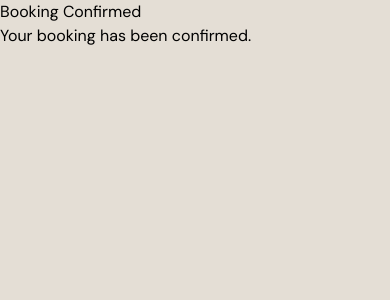
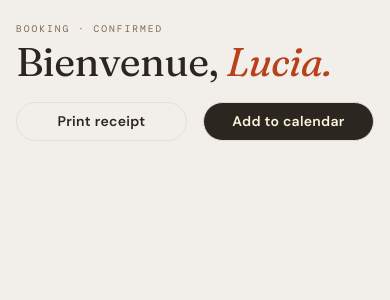
Before and after one commit to Sven-27/hotel-booking-confirmation-page, a React (Vite) app: page / in a window 390 px wide. Shown: the top 300 px of the page. Built offline with nearby package versions, Linux system fonts and the light colour scheme; a web font is replaced by a local one.

Commit message:
styling: confirmationheader for mobile is done

```diff
--- a/index.html
+++ b/index.html
@@ -11,7 +11,7 @@
   <title>Hotel booking confirmation page</title>
 
 </head>
-<body class="flex flex-col min-h-screen bg-neutral-400">
+<body class="flex flex-col min-h-screen bg-neutral-200">
   <div id="root"></div>
   <script type="module" src="/src/main.tsx"></script>
 </body>
--- a/src/App.tsx
+++ b/src/App.tsx
@@ -2,7 +2,7 @@ import Confirmation from './components/confirmation/Confirmation';
 
 const app = () => {
   return (
-    <div>
+    <div >
       <Confirmation />
     </div>
   )
--- a/src/components/confirmation/ActiveButtons.tsx
+++ b/src/components/confirmation/ActiveButtons.tsx
@@ -1,8 +1,8 @@
 const ActiveButtons: React.FC = () => {
   return (
-    <div>
-      <button type="button">Print receipt</button>
-      <button type="button">Add to calendar</button>
+    <div className="flex justify-between gap-[16px]">
+      <button type="button" className="button text-neutral-900 text-preset-5-semibold">Print receipt</button>
+      <button type="button" className="button text-neutral-900 text-preset-5-semibold text-sun-50 bg-neutral-900">Add to calendar</button>
     </div>
   )
 }
--- a/src/components/confirmation/Confirmation.tsx
+++ b/src/components/confirmation/Confirmation.tsx
@@ -1,10 +1,9 @@
-
+import ConfirmationHeader from './ConfirmationHeader';
 
 const Confirmation: React.FC = () => {
   return (
-    <div>
-      <h1>Booking Confirmed</h1>
-      <p>Your booking has been confirmed.</p>
+    <div className="pt-[20px] px-[16px]">
+      <ConfirmationHeader />
     </div>
   );
 };
--- a/src/components/confirmation/ConfirmationHeader.tsx
+++ b/src/components/confirmation/ConfirmationHeader.tsx
@@ -3,9 +3,9 @@ import ActiveButtons from './ActiveButtons';
 const ConfirmationHeader: React.FC = () => {
   return (
     <section>
-      <div>
-        <p><small>Booking · Confirmed</small></p>
-        <h1>Bienvenue, <span>Lucia</span>.</h1>
+      <div className="pb-[16px]">
+        <p className="text-preset-8 uppercase text-neutral-600"><small>Booking · Confirmed</small></p>
+        <h1 className="text-preset-1-normal text-neutral-900">Bienvenue, <span className="italic text-terracotta-600">Lucia.</span></h1>
       </div>
       <ActiveButtons />
     </section>
--- a/src/index.css
+++ b/src/index.css
@@ -28,6 +28,13 @@
   --font-fraunces: 'Fraunces', serif;
   --font-sans: 'DM Sans', sans-serif;
   --font-mono: 'DM Mono', monospace;
+
+  /* font weights */
+  --font-weight-normal: 400;
+  --font-weight-medium: 500;
+  --font-weight-semibold: 600;
+  --font-weight-bold: 700;
+  --font-weight-black: 900;
 
   /* spacing */
   --spacing-2: 2px;
@@ -64,7 +71,7 @@
 /* custom classes */
 @layer base {
   /* text presets with fraunces font */
-  .text-preset-1-regular{
+  .text-preset-1-normal{
     @apply text-[2.5rem] leading-[120%] font-fraunces font-normal tracking-[-0.5px]; /* Text Preset 1 normal */
   },
   .text-preset-1-italic{
@@ -111,7 +118,9 @@
 
 @layer components {
   /* button */
-
+ .button{
+  @apply flex-[.5] rounded-[var(--radius-full)]  border border-solid border-neutral-400 border-[1px] py-[var(--spacing-10)] px-[var(--spacing-16)];
+ }
 }
 
 @layer utilities {
```
